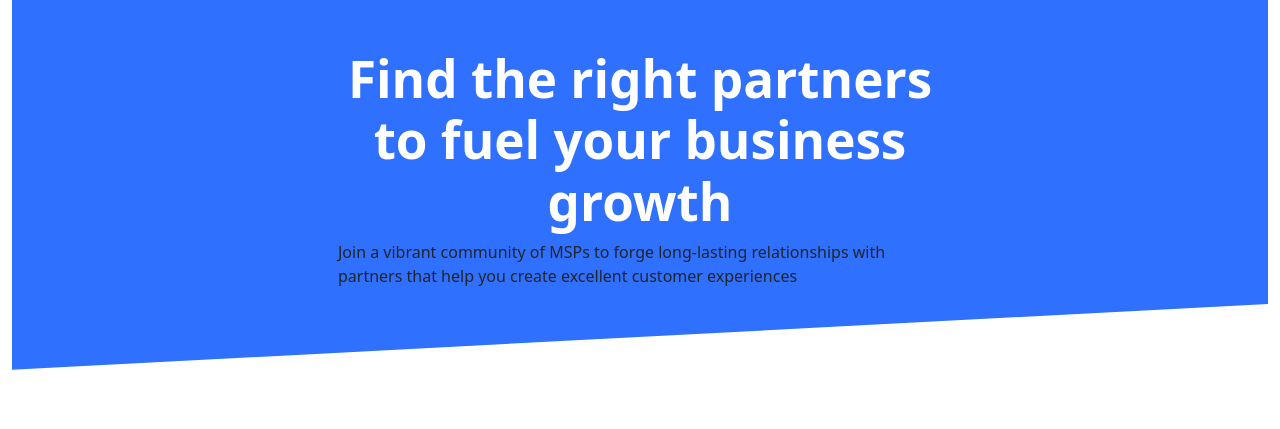
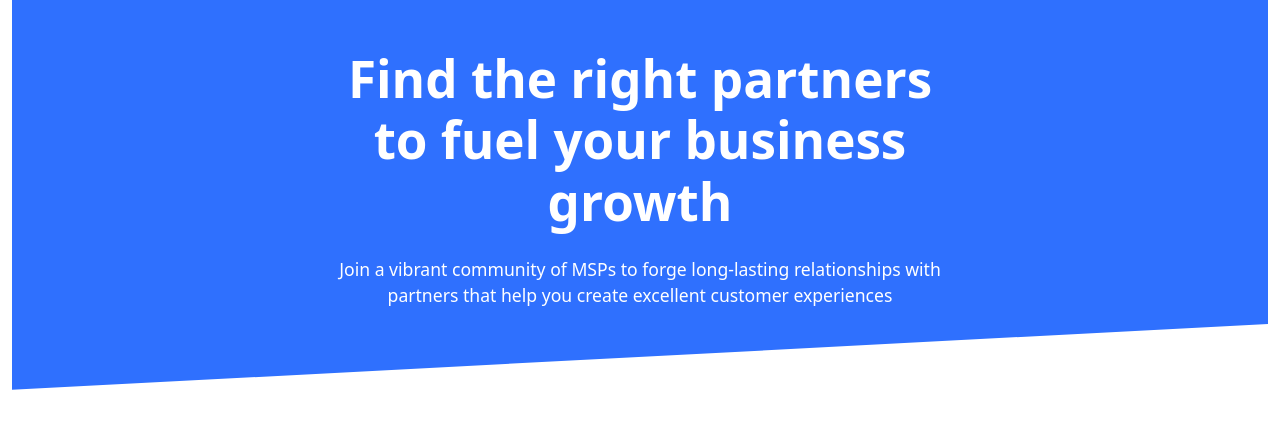
Before and after one commit to Adrien-Ray/retro-ingenierie-html, a PHP site: page / in a window 1280 px wide. Shown: the part 58-487 px from the top of the page. Run offline with PHP 8.4, Linux system fonts and the light colour scheme.

Commit message:
samedisoir

```diff
--- a/index.php
+++ b/index.php
@@ -7,7 +7,7 @@
             <div class="col-md-3 col-sm-1 border-ad"></div>
             <div class="col-md-6 col-sm-10 border-ad">
                 <h1 class="h1-blue">Find the right partners to fuel your business growth</h1>
-                <p>Join a vibrant community of MSPs to forge long-lasting relationships with partners that help you create excellent customer experiences</p>
+                <p class="p-bluezone">Join a vibrant community of MSPs to forge long-lasting relationships with partners that help you create excellent customer experiences</p>
             </div>
             <div class="col-md-3 col-sm-1 border-ad"></div>
         </div>
--- a/style.css
+++ b/style.css
@@ -58,7 +58,13 @@ a.nav-link{
     text-align:center;
     font-weight: 600;
     font-size: 3.2em;
+    padding-bottom: 0.3em;
   }
   .zoneblue{
       padding-top:3em;
   }
+  .p-bluezone{
+      text-align:center;
+      color:white;
+      font-size: 1.1em;
+  }
```
